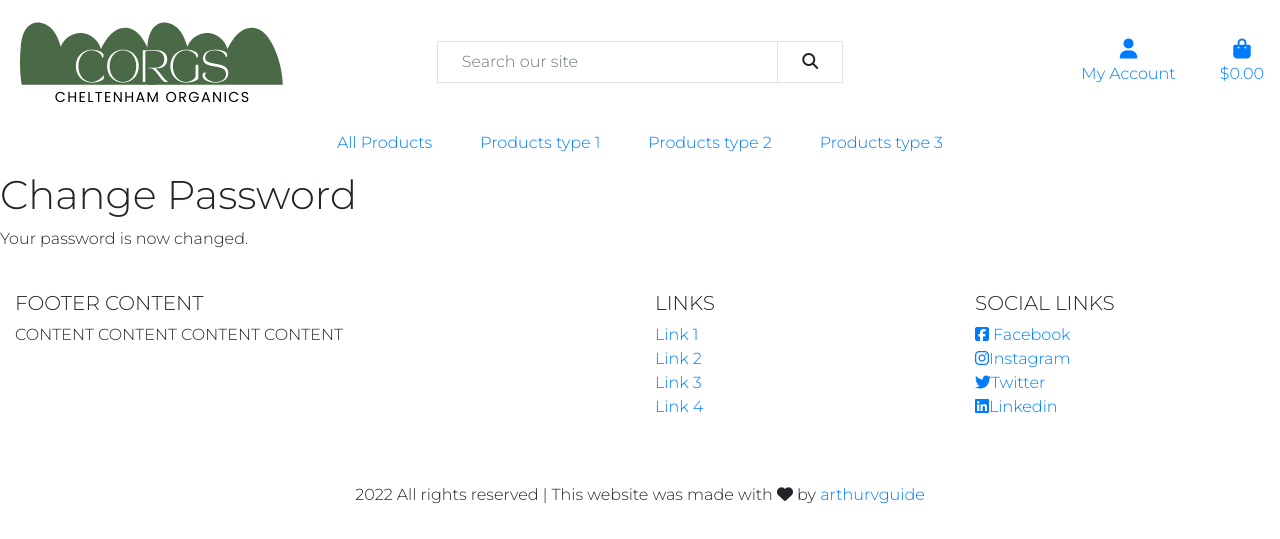
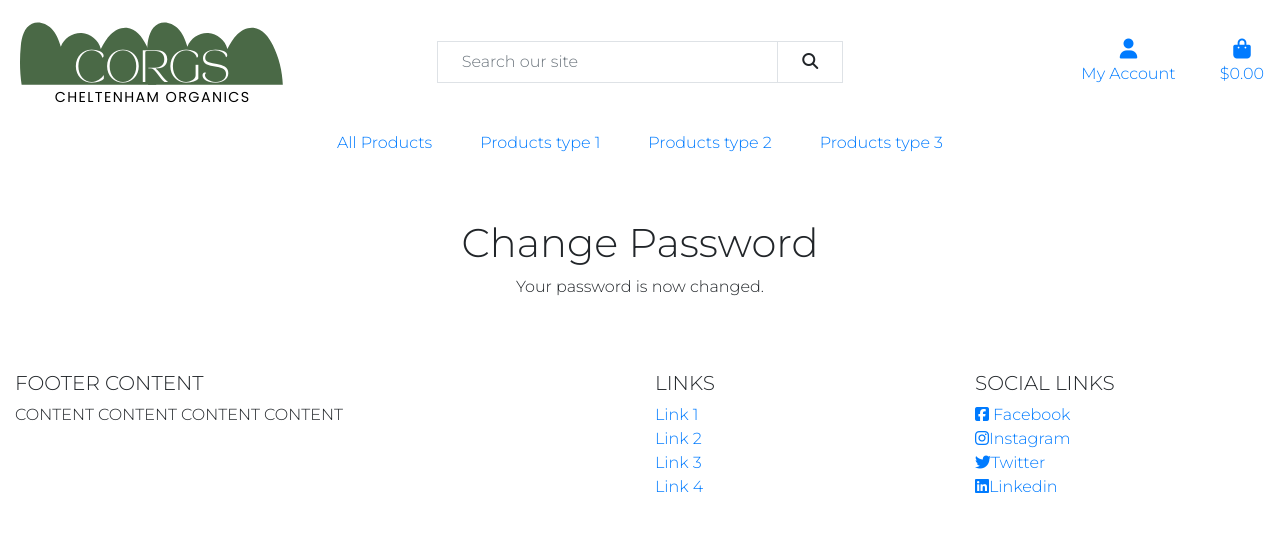
Before and after one commit to arthurvguide/cheltenham-organics, a Django app: a page that uses templates/allauth/account/password_reset_from_key_done.html in a window 1280 px wide. Shown: the top 539 px of the page. Run offline with Django 3.2, Linux system fonts and the light colour scheme; some libraries are stand-ins or nearby versions.

Commit message:
Edit password_reset_from_key_done page

```diff
--- a/templates/allauth/account/password_reset_from_key_done.html
+++ b/templates/allauth/account/password_reset_from_key_done.html
@@ -4,6 +4,9 @@
 {% block head_title %}{% trans "Change Password" %}{% endblock %}
 
 {% block content %}
+<div class="text-center justify-content-center m-5 register-container">
     <h1>{% trans "Change Password" %}</h1>
     <p>{% trans 'Your password is now changed.' %}</p>
+</div>
+
 {% endblock %}
```
